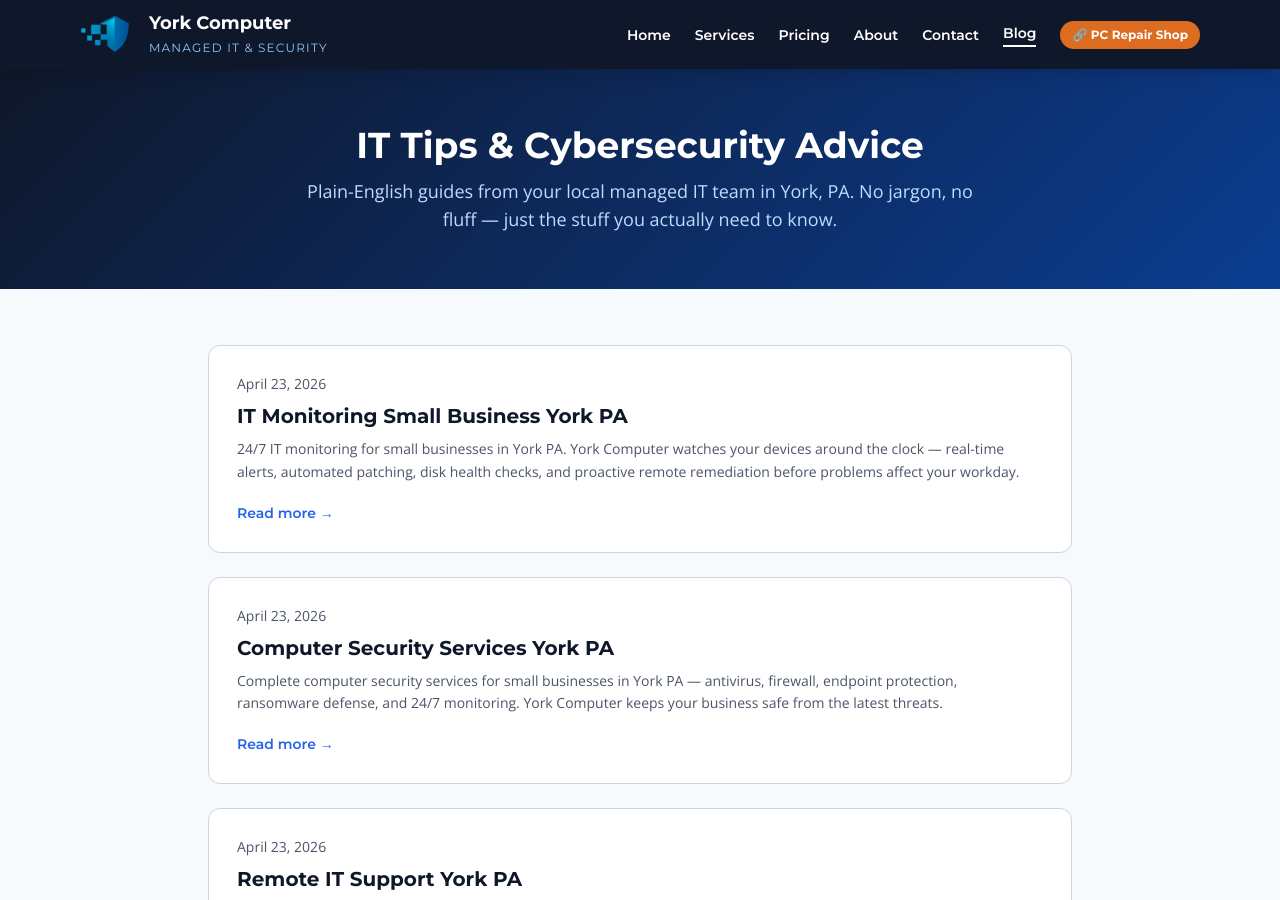
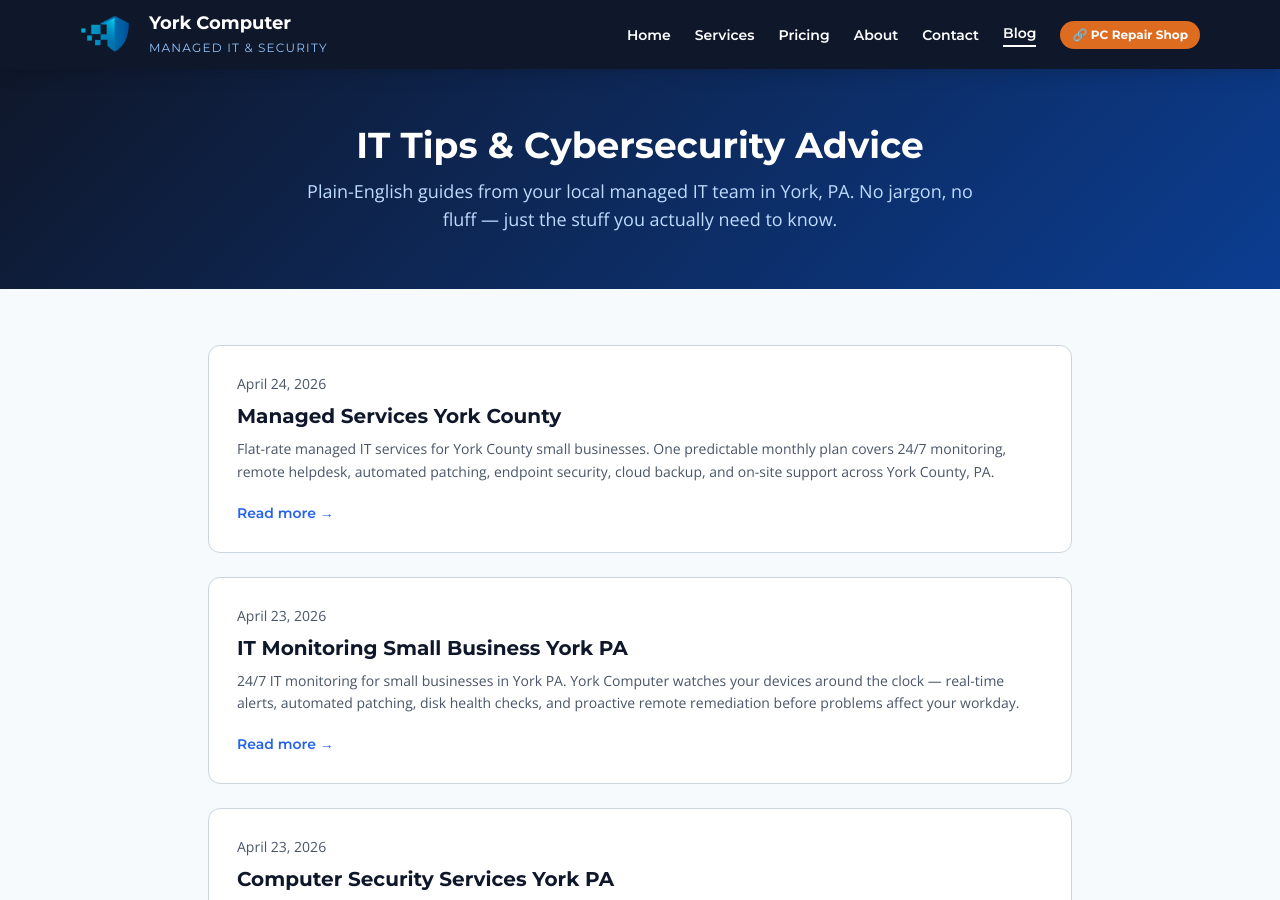
Before and after one commit to oak8513/yorkcomputer-net, a Jekyll site: the page built from blog/index.html, in a window 1280 px wide and 900 px high. Built offline with Jekyll 4.4.1, drawn with Linux system fonts in a browser that asks for light colours; nearby versions of some CDN libraries; a script that is not in the unit is left out.

Commit message:
SEO: add managed services York County landing page

```diff
--- a/blog/index.html
+++ b/blog/index.html
@@ -17,6 +17,14 @@ og_description: "Plain-English IT and cybersecurity advice for small businesses
 <div class="max-w-4xl mx-auto px-4 py-14">
 
   <!-- BEGIN_SERVICE_PAGES -->
+  <article class="bg-white border border-yc-gray rounded-xl p-7 hover:shadow-lg transition mb-6">
+    <div class="text-sm text-yc-steel mb-2">April 24, 2026</div>
+    <h2 class="font-heading font-bold text-xl text-yc-navy mb-2">
+      <a href="/blog/managed-services-york-county.html" class="hover:underline">Managed Services York County</a>
+    </h2>
+    <p class="text-yc-steel text-sm leading-relaxed mb-4">Flat-rate managed IT services for York County small businesses. One predictable monthly plan covers 24/7 monitoring, remote helpdesk, automated patching, endpoint security, cloud backup, and on-site support across York County, PA.</p>
+    <a href="/blog/managed-services-york-county.html" class="inline-block text-yc-bright font-heading font-semibold text-sm hover:underline">Read more &rarr;</a>
+  </article>
   <article class="bg-white border border-yc-gray rounded-xl p-7 hover:shadow-lg transition mb-6">
     <div class="text-sm text-yc-steel mb-2">April 23, 2026</div>
     <h2 class="font-heading font-bold text-xl text-yc-navy mb-2">
--- a/sitemap.xml
+++ b/sitemap.xml
@@ -79,4 +79,10 @@
     <changefreq>monthly</changefreq>
     <priority>0.9</priority>
   </url>
+  <url>
+    <loc>https://yorkcomputer.net/blog/managed-services-york-county.html</loc>
+    <lastmod>2026-04-24</lastmod>
+    <changefreq>monthly</changefreq>
+    <priority>0.9</priority>
+  </url>
 </urlset>
```
Also changed, not shown: blog/managed-services-york-county.html (added, +135 -0 lines).
